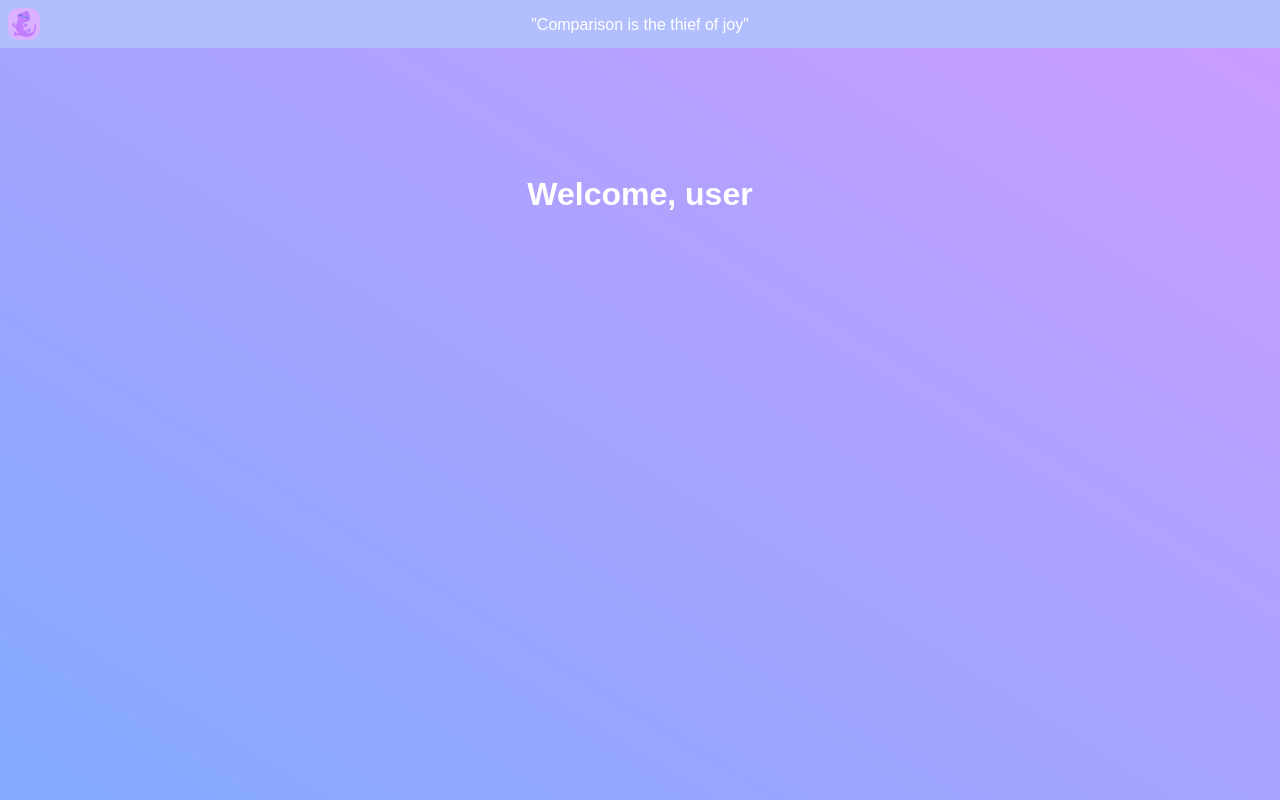
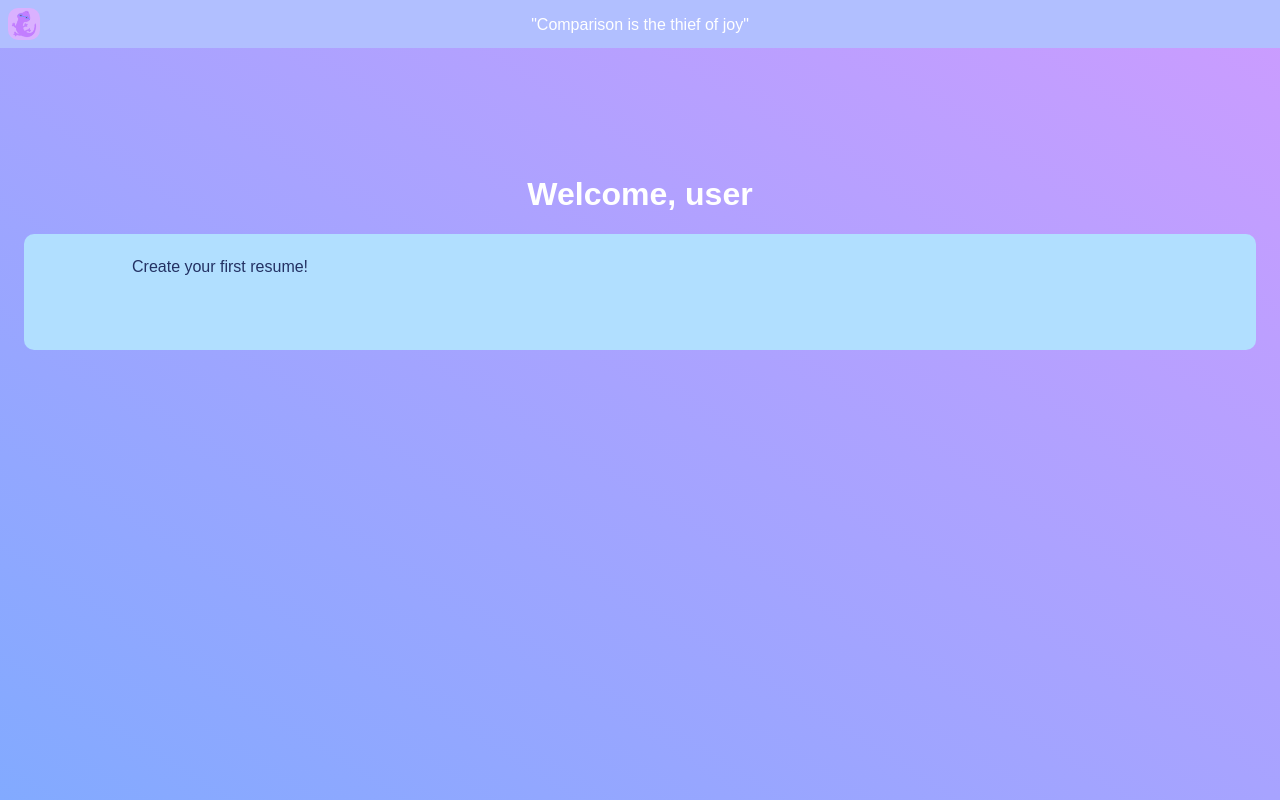
Before and after one commit to k1ana4/vin, a React (Create React App) app in the folder frontend/: page / in a window 1280 px wide. Built offline with nearby package versions, Linux system fonts and the light colour scheme; a web font is replaced by a local one.

Commit message:
added create resume component

```diff
--- a/frontend/src/App.css
+++ b/frontend/src/App.css
@@ -49,3 +49,24 @@
 .welcome-msg {
   margin-top: 10%;
 }
+
+.create-card {
+  background: var(--firooz);
+  border-radius: 10px;
+  padding: 0.5rem;
+  width: 95%;
+  display: flex;
+  color: var(--main-text);
+}
+
+.plus-button {
+  background:url(./plus-sign.png) no-repeat;
+  cursor: pointer;
+  border: none;
+  width: 100px;
+  height: 100px;
+}
+
+/* .plus-button:active {
+  background:url(./plus-sign.png) no-repeat;
+} */
--- a/frontend/src/App.js
+++ b/frontend/src/App.js
@@ -1,12 +1,14 @@
 import './App.css';
 import Header from './components/Header'
 import Welcome from './components/Welcome'
+import Create from './components/Create';
 
 const App = () => {
   return (
     <div className="App-container">
       <Header title = '"Comparison is the thief of joy"'></Header>
       <Welcome message = 'Welcome, user'></Welcome>
+      <Create></Create>
     </div>
   );
 }
--- /dev/null
+++ b/frontend/src/components/Create.js
@@ -0,0 +1,12 @@
+import '../App.css';
+
+const Create = () => {
+    return (
+        <div className = "create-card">
+            <input className = "plus-button" type = "submit" value = "" ></input>
+            <p>Create your first resume!</p>
+        </div>
+    )
+}
+
+export default Create
```
Also changed, not shown: frontend/src/plus-sign.png (added).
